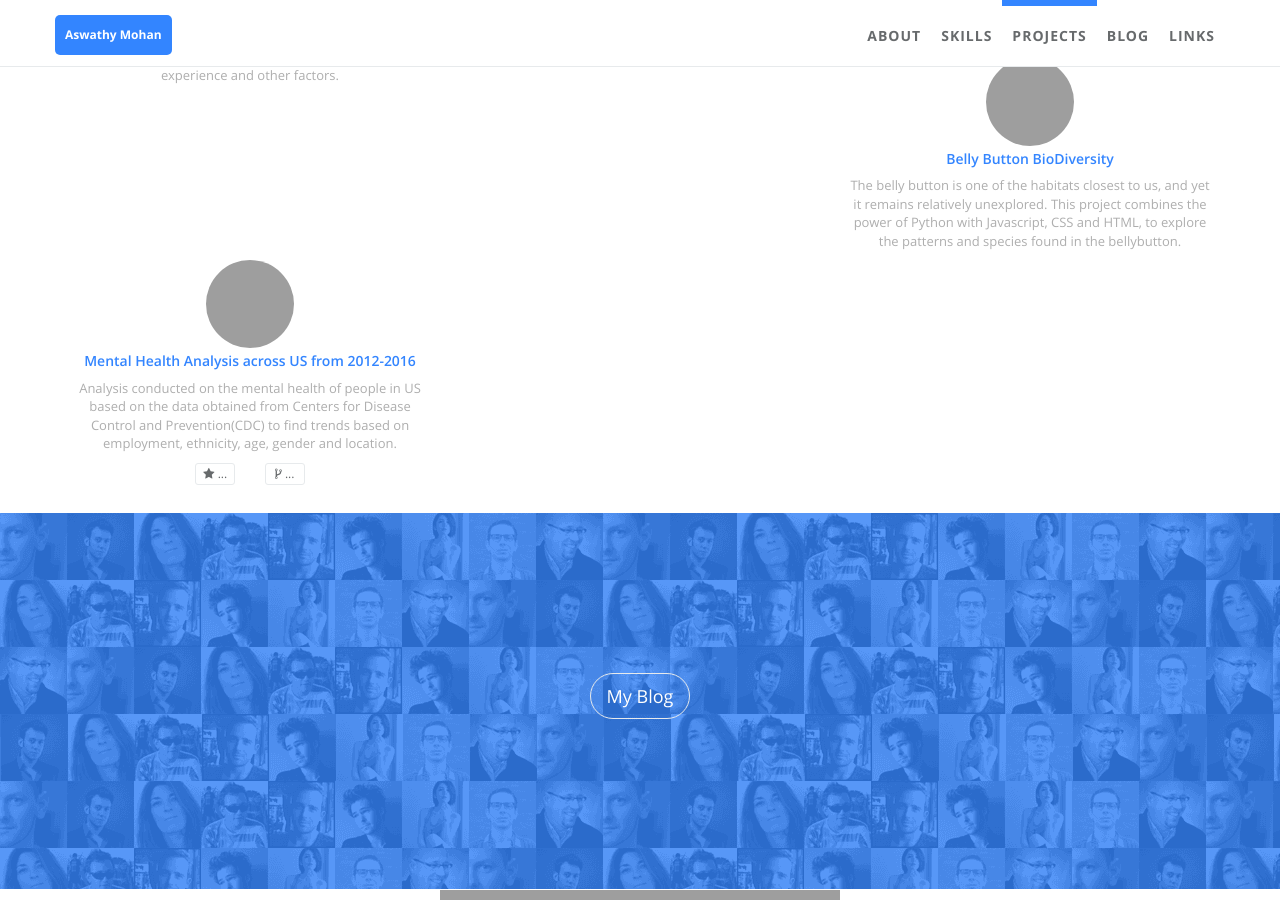
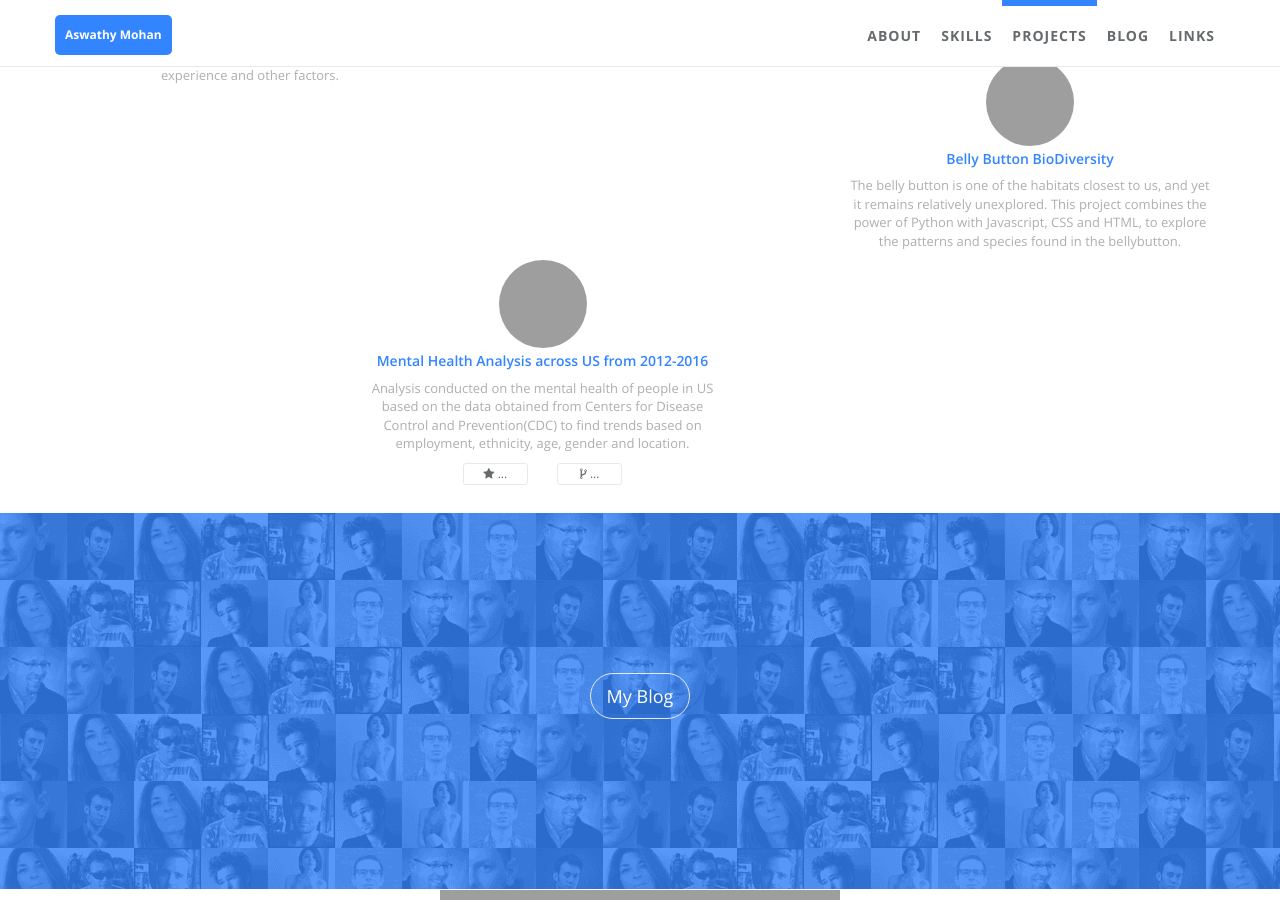
Before and after one commit to AswathyMV/aswathy.mohan, a Jekyll site: the page built from index.html, in a window 1280 px wide and 900 px high, scrolled down 1882 px. Built offline with Jekyll 4.4.1, drawn with Linux system fonts in a browser that asks for light colours; grey boxes are pictures that could not be loaded.

Commit message:
Update projects.html

```diff
--- a/_includes/sections/projects.html
+++ b/_includes/sections/projects.html
@@ -10,9 +10,9 @@
             {% assign loopindex = forloop.index | modulo: 2 %}
             {% if forloop.last %}
                 {% if forloop.last == forloop.first %}
-            <div class="col-sm-4 wow  zoomIn">
+            <div class="col-sm-4 wow col-sm-offset-3 zoomIn">
                 {% else %}
-            <div class="col-sm-4 wow {% if loopindex == 1 %} fadeInLeft  {% else %} fadeInRight {% endif %}">
+            <div class="col-sm-4 wow {% if loopindex == 1 %} fadeInLeft col-sm-offset-3 {% else %} fadeInRight {% endif %}">
                 {% endif %}
             {% else %}
             <div class="col-sm-4 wow {% if loopindex == 1 %} fadeInLeft {% else %} fadeInRight {% endif %}">
@@ -31,8 +31,8 @@
                   <p><span data-i18n="projects.{{ project.i18n }}">{{ project.desc }}</span></p>
                   {% if project.repo %}
                   <div user="{{ project.gh_user }}" repo="{{ project.repo }}" class="ghbtn">
-                      <a target="_blank" style="width: 40px;" href="https://github.com/{{ project.gh_user }}/{{ project.repo }}/stargazers" class="btn btn-white btn-xs star"><i class="fa fa-star"></i> ...</a>&emsp;&emsp;
-                      <a target="_blank" style="width: 40px;" href="https://github.com/{{ project.gh_user }}/{{ project.repo }}/network" class="btn btn-white btn-xs fork"><i class="fa fa-code-fork"></i> ...</a>
+                      <a target="_blank" style="width: 65px;" href="https://github.com/{{ project.gh_user }}/{{ project.repo }}/stargazers" class="btn btn-white btn-xs star"><i class="fa fa-star"></i> ...</a>&emsp;&emsp;
+                      <a target="_blank" style="width: 65px;" href="https://github.com/{{ project.gh_user }}/{{ project.repo }}/network" class="btn btn-white btn-xs fork"><i class="fa fa-code-fork"></i> ...</a>
                       <div style="height: 10px;"></div>
                   </div>
                   {% endif %}
```
